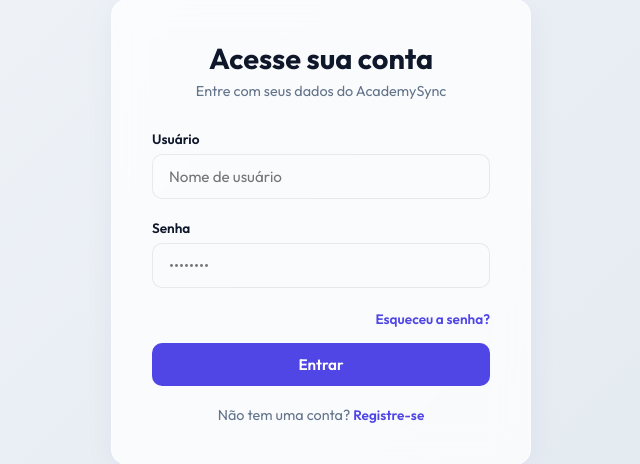
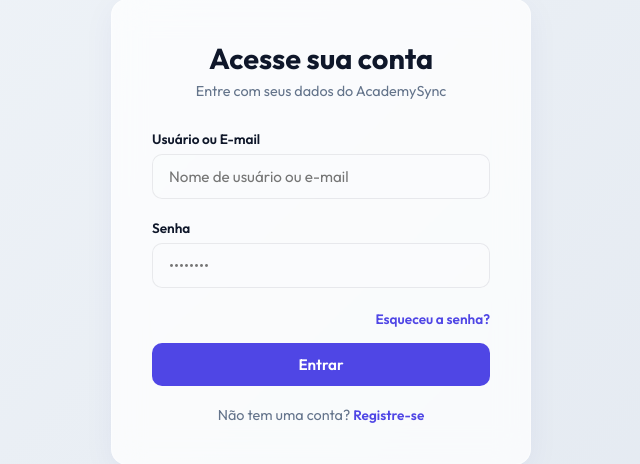
Before and after one commit to VictorCanuto/EdgeAcademySync, a Flask app: page /login in a window 1280 px wide. Shown: the part 203-667 px from the top of the page, without its empty margins (319-959 px from the left). Run offline with Flask 3, Linux system fonts and the light colour scheme.

Commit message:
feat: permitir login hibrido usando usuario ou email

```diff
--- a/gerador_grupos/app.py
+++ b/gerador_grupos/app.py
@@ -313,13 +313,14 @@ def register():
 @app.route('/login', methods=['GET', 'POST'])
 def login():
     if request.method == 'POST':
-        username = request.form['username']
+        username_or_email = request.form['username_or_email'].strip()
         password = request.form['password']
 
-        user = User.query.filter_by(username=username).first()
+        # Buscar por username ou email
+        user = User.query.filter((User.username == username_or_email) | (User.email == username_or_email)).first()
 
         if user and check_password_hash(user.password_hash, password):
-            session['username'] = username
+            session['username'] = user.username # Mantém username na sessão para compatibilidade
             flash('Login bem-sucedido!', 'success')
             return redirect(url_for('index'))
         else:
--- a/gerador_grupos/templates/login.html
+++ b/gerador_grupos/templates/login.html
@@ -4,7 +4,7 @@
     <meta charset="UTF-8">
     <meta name="viewport" content="width=device-width, initial-scale=1.0">
     <title>Login - AcademySync</title>
-    <link rel="stylesheet" href="{{ url_for('static', filename='style.css') }}">
+    <link rel="stylesheet" href="{{ url_for('static', filename='style.css') }}?v=2">
 </head>
 <body>
 
@@ -28,8 +28,8 @@
 
             <form method="post">
                 <div class="form-group">
-                    <label class="form-label" for="username">Usuário</label>
-                    <input type="text" id="username" name="username" class="form-input" placeholder="Nome de usuário" required>
+                    <label class="form-label" for="username_or_email">Usuário ou E-mail</label>
+                    <input type="text" id="username_or_email" name="username_or_email" class="form-input" placeholder="Nome de usuário ou e-mail" required>
                 </div>
                 <div class="form-group">
                     <label class="form-label" for="password">Senha</label>
```
